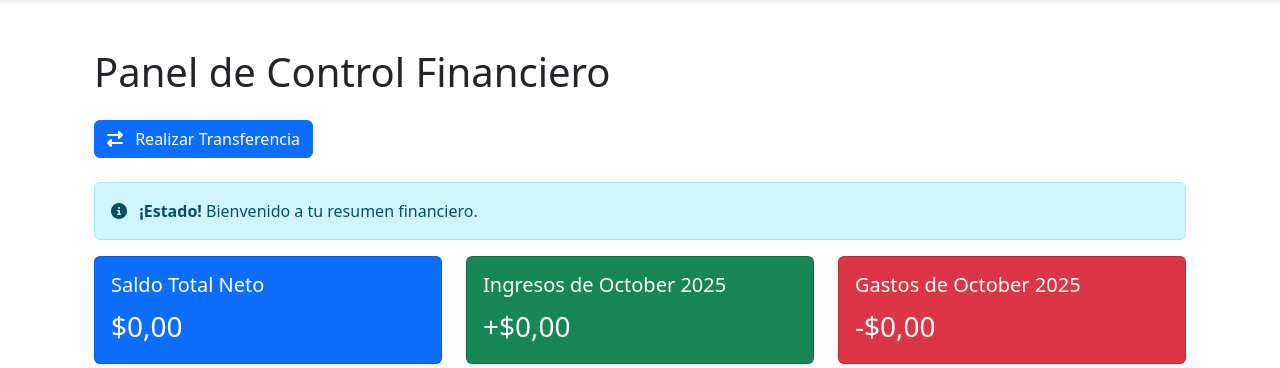
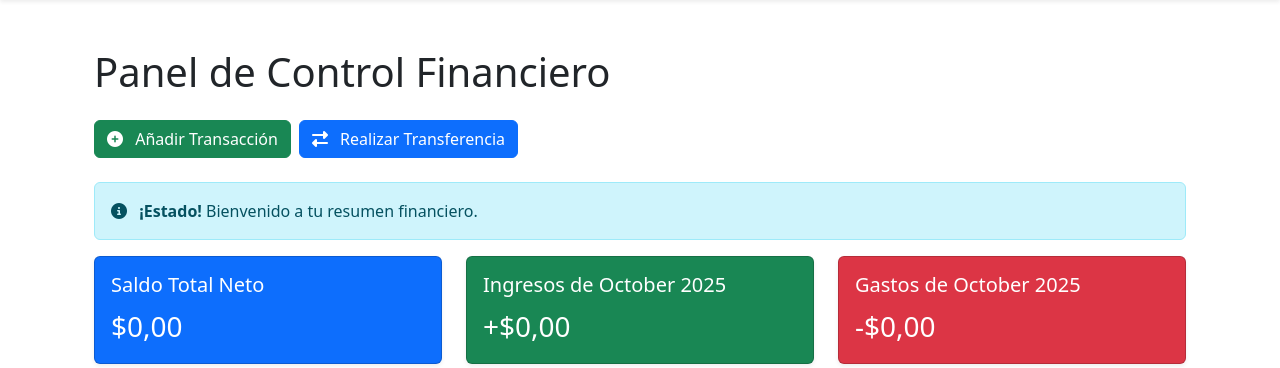
Before and after one commit to jegarciaveliz8-sys/mi-finanzas-Djangp, a Django app: page / in a window 1280 px wide. Shown: the part 56-424 px from the top of the page. Run offline with Django 4.2, Linux system fonts and the light colour scheme; a user stored in the database is signed in; data that the repository does not hold is empty.

Commit message:
FIX: Se añade el botón 'Añadir Transacción' al resumen financiero y se corrige la confusión de botones de acción.

```diff
--- a/mi_finanzas/templates/mi_finanzas/resumen_financiero.html
+++ b/mi_finanzas/templates/mi_finanzas/resumen_financiero.html
@@ -8,10 +8,19 @@
     <div class="container mt-5">
         <h1 class="mb-4">Panel de Control Financiero</h1>
 
-        {# Botón para abrir el Modal de Transferencia #}
-        <button type="button" class="btn btn-primary mb-4" data-bs-toggle="modal" data-bs-target="#transferModal">
-            <i class="fas fa-exchange-alt me-2"></i> Realizar Transferencia
-        </button>
+        {# 🛑 INICIO DE LA SECCIÓN DE BOTONES DE ACCIÓN CORREGIDA 🛑 #}
+        <div class="d-flex mb-4 gap-2 flex-wrap">
+            {# Botón para Añadir Transacción (Ingreso/Gasto) - ¡CORREGIDO para ir a una URL! #}
+            <a href="{% url 'mi_finanzas:anadir_transaccion' %}" class="btn btn-success">
+                <i class="fas fa-plus-circle me-2"></i> Añadir Transacción
+            </a>
+
+            {# Botón para abrir el Modal de Transferencia #}
+            <button type="button" class="btn btn-primary" data-bs-toggle="modal" data-bs-target="#transferModal">
+                <i class="fas fa-exchange-alt me-2"></i> Realizar Transferencia
+            </button>
+        </div>
+        {# 🛑 FIN DE LA SECCIÓN DE BOTONES DE ACCIÓN CORREGIDA 🛑 #}
 
         {# Alerta de Salud Financiera #}
         <div class="alert {{ estado_financiero.tipo|default:'alert-info' }}" role="alert">
@@ -128,7 +137,7 @@
         </div>
 
         {# ------------------------------------------------------------------- #}
-        {# 🛑 ÚLTIMAS TRANSACCIONES (LÓGICA CORREGIDA CON TIPO DE TRANSACCIÓN) 🛑 #}
+        {# Últimas Transacciones #}
         {# ------------------------------------------------------------------- #}
         <h2 class="mt-5 mb-3">📰 Últimas Transacciones</h2>
         <div class="card shadow mb-5">
@@ -165,8 +174,7 @@
 
 
     {# -------------------------------------------------------- #}
-    {# 🛑 MODAL PARA REALIZAR TRANSFERENCIA (AÑADIDO) 🛑 #}
-    {# Se coloca al final del content block, pero ANTES del endblock. #}
+    {# MODAL PARA REALIZAR TRANSFERENCIA #}
     {# -------------------------------------------------------- #}
     <div class="modal fade" id="transferModal" tabindex="-1" aria-labelledby="transferModalLabel" aria-hidden="true">
         <div class="modal-dialog">
@@ -175,6 +183,7 @@
                     <h5 class="modal-title" id="transferModalLabel">Nueva Transferencia de Fondos</h5>
                     <button type="button" class="btn-close" data-bs-dismiss="modal" aria-label="Close"></button>
                 </div>
+                {# La URL está correctamente apuntada a 'mi_finanzas:transferencia' #}
                 <form action="{% url 'mi_finanzas:transferencia' %}" method="post">
                     {% csrf_token %}
                     <div class="modal-body">
```
